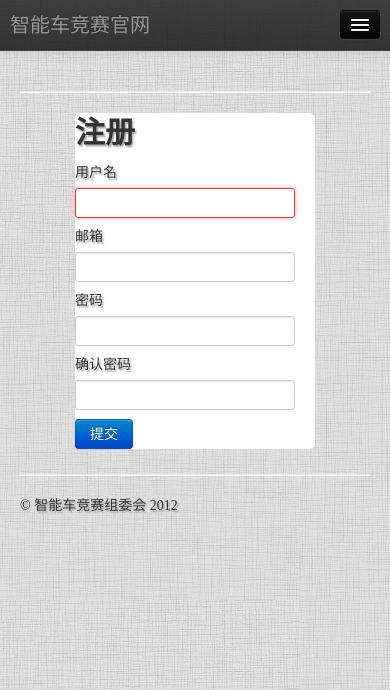
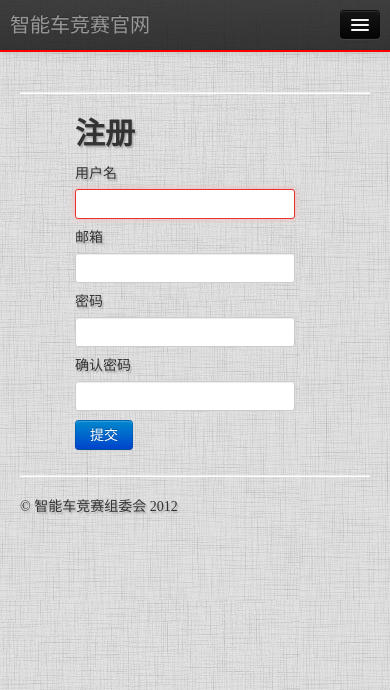
Before and after one commit to lihm09/SmartCar, a Django app: page /accounts/signup/ in a window 390 px wide. Shown: the top 690 px of the page. Run offline with Django 3.2, Linux system fonts and the light colour scheme; some libraries are stand-ins or nearby versions.

Commit message:
.navbar .form

```diff
--- a/static/css/main.css
+++ b/static/css/main.css
@@ -17,7 +17,8 @@ body{
     background-image: -o-linear-gradient(top, rgba(34,34,34,0.6), rgba(17,17,17,0.6));
     background-image: linear-gradient(to bottom, rgba(34,34,34,0.6), rgba(17,17,17,0.6));
     background-repeat: repeat-x;
-    border-color: rgba(37,37,37,0.6);
+    border-color: red;
+    border-bottom-width: 2px;
 }
 
 .brand{
@@ -78,7 +79,7 @@ body{
     .sign-form-container .hero-unit{
         padding: 0;
         margin-bottom: 25px;
-        background-color: #ffffff;
+        background-color: transparent;
     }
 
     .hero-unit h1{
```
